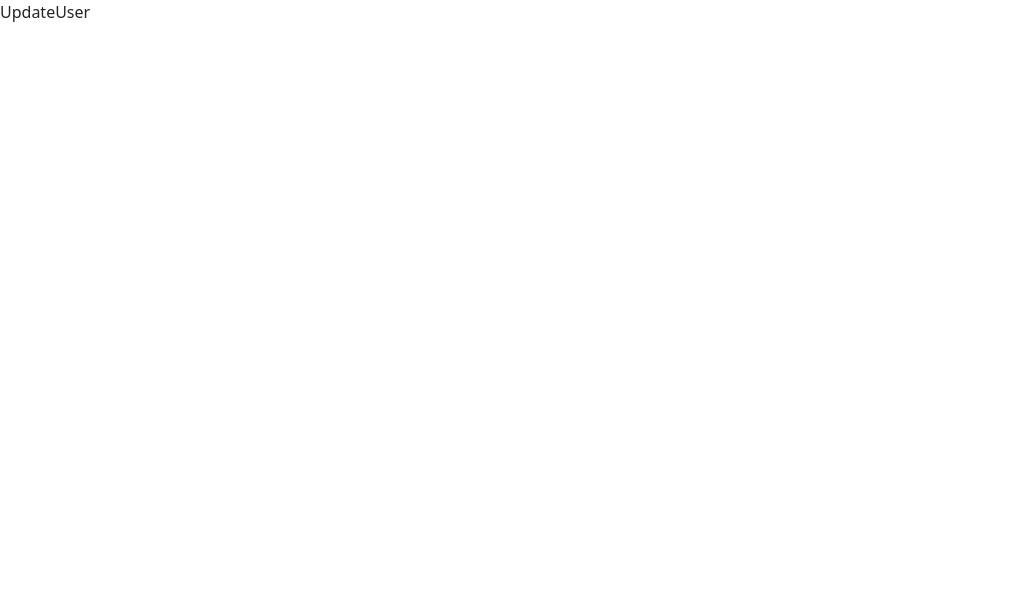
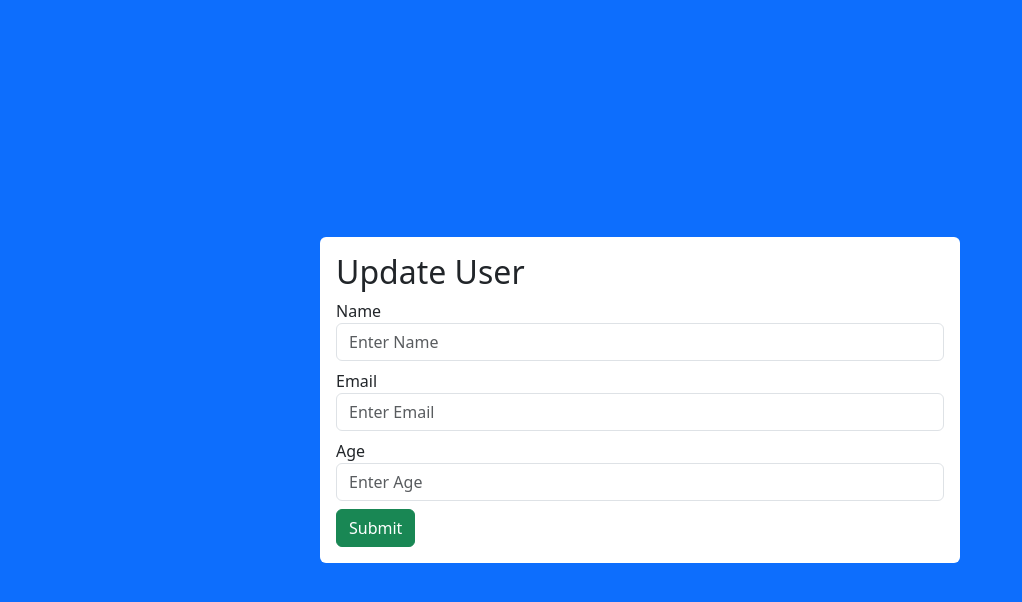
Before and after one commit to syednameerahmed18/CRUD, a React (Vite) app in the folder client/: page /update in a window 1280 px wide. Shown: the top 602 px of the page, without its empty margins (0-1022 px from the left). Built offline with nearby package versions, Linux system fonts and the light colour scheme.

Commit message:
Update User

```diff
--- a/client/src/UpdateUser.jsx
+++ b/client/src/UpdateUser.jsx
@@ -2,7 +2,26 @@
 
 function UpdateUser() {
   return (
-    <div>UpdateUser</div>
+    <div className='d-flex vh-100 bg-primary justify-content-center align-items-center'>
+        <div className='w-50 bg-white rounded p-3'>
+            <form>
+                <h2>Update User</h2>
+                <div className='mb-2'>
+                    <label htmlFor=''>Name</label>
+                    <input type='text' placeholder='Enter Name' className='form-control'></input>
+                </div>
+                <div className='mb-2'>
+                    <label htmlFor=''>Email</label>
+                    <input type='text' placeholder='Enter Email' className='form-control'></input>
+                </div>
+                <div className='mb-2'>
+                    <label htmlFor=''>Age</label>
+                    <input type='text' placeholder='Enter Age' className='form-control'></input>
+                </div>
+                <button className='btn btn-success'>Submit</button>
+            </form>
+        </div>
+    </div>
   )
 }
 
```
Also changed, not shown: 1 other file (tests, documents, lock files or other folders).
